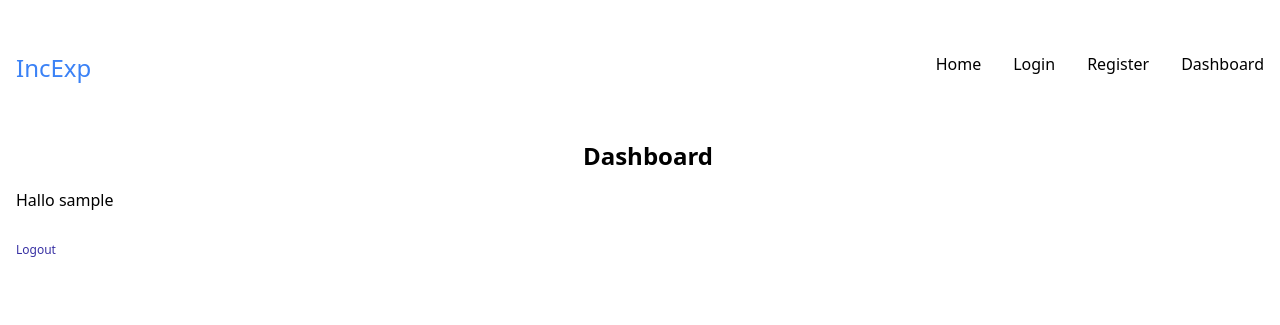
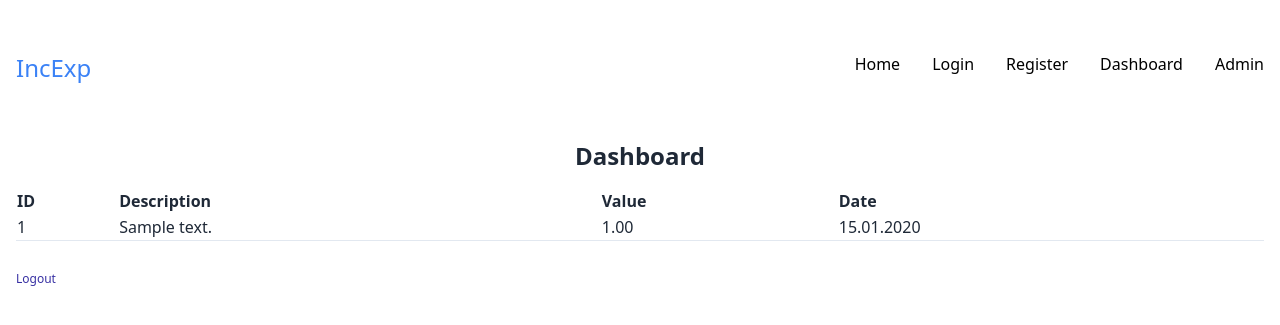
Before and after one commit to Albador/IncExpDjango, a Django app: page /dashboard/ in a window 1280 px wide. Shown: the top 325 px of the page. Run offline with Django 4.2, Linux system fonts and the light colour scheme; a user stored in the database is signed in; tables that the repository leaves empty hold one stand-in row (values such as "Sample post"); some libraries are stand-ins or nearby versions.

Commit message:
booking model and dashboard

```diff
--- a/IncExp/models.py
+++ b/IncExp/models.py
@@ -1,5 +1,6 @@
 from django.db import models
 from django.contrib.auth.models import AbstractUser, UserManager
+from django.conf import settings
 # Create your models here.
 
 
@@ -11,3 +12,30 @@ class CustomUserManager(UserManager):
 
 class CustomUser(AbstractUser):
     objects = CustomUserManager()
+
+
+class BaseModel(models.Model):
+    created = models.DateTimeField(auto_now_add=True)
+    last_modified = models.DateTimeField(auto_now=True)
+
+    class Meta:
+        abstract = True
+
+
+class Booking(BaseModel):
+    description = models.CharField(max_length=250)
+    value = models.DecimalField(max_digits=14, decimal_places=2)
+    currency = models.CharField(max_length=3, default='EUR')
+    date = models.DateField()
+    user = models.ForeignKey(
+        settings.AUTH_USER_MODEL,
+        on_delete=models.CASCADE
+    )
+
+    @property
+    def short_description(self):
+        """returns the first 30 characters of the description"""
+        return self.description if len(self.description) < 30 else (self.description[:26] + ' ...')
+
+    def __str__(self):
+        return 'Booking: {}'.format(self.id)
--- a/IncExp/views.py
+++ b/IncExp/views.py
@@ -3,6 +3,7 @@ from django.views.generic import TemplateView, CreateView
 from django.contrib.auth.views import LoginView, LogoutView
 from django.contrib.auth.mixins import LoginRequiredMixin
 from IncExp.forms import RegistrationForm
+from IncExp.models import Booking
 from django.urls import reverse_lazy
 from django.contrib import messages
 
@@ -28,3 +29,8 @@ class RegisterView(CreateView):
 class DashboardView(LoginRequiredMixin, TemplateView):
     template_name = "IncExp\dashboard.html"
     login_url = 'login'
+
+    def get_context_data(self, **kwargs):
+        context = super().get_context_data(**kwargs)
+        context['booking_list'] = Booking.objects.filter(user=self.request.user)
+        return context
--- a/templates/IncExp/base.html
+++ b/templates/IncExp/base.html
@@ -20,6 +20,7 @@
             <a href="{% url 'login' %}">Login</a>
             <a href="{% url 'register' %}">Register</a>
             <a href="{% url 'dashboard' %}">Dashboard</a>
+            <a href="{% url 'admin:index' %}">Admin</a>
         </div>
         <div class="flex flex-col lg:hidden" id="hamburgermenu" _="on click toggle .hidden on #navunderhamburger">
             <div class="cursor-pointer space-y-2">
@@ -33,11 +34,12 @@
                 <a class="flex flex-row" href="{% url 'login' %}">Login</a>
                 <a class="flex flex-row" href="{% url 'register' %}">Register</a>
                 <a class="flex flex-row" href="{% url 'dashboard' %}">Dashboard</a>
+                <a class="flex flex-row" href="{% url 'admin:index' %}">Admin</a>
             </div>
         </div>
     </nav>
     <div class="flex-auto pt-6 pb-6">
-        <div class="pl-4" id="content">{% block content %}{% endblock %}</div>
+        <div class="pl-4 pr-4" id="content">{% block content %}{% endblock %}</div>
     </div>
 </div>
 </body>
--- a/templates/IncExp/dashboard.html
+++ b/templates/IncExp/dashboard.html
@@ -1,9 +1,24 @@
 {% extends "IncExp/base.html" %}
 {% block title %}Dashboard{% endblock %}
 {% block content %}
-    <h1 class="text-2xl pb-4 font-bold text-center">Dashboard</h1>
+    <h1 class="text-gray-800 text-2xl pb-4 font-bold text-center">Dashboard</h1>
     {% if user.is_authenticated %}
-        <div class="flex flex-row">Hallo {{ user.username }}</div>
+        <table class="text-gray-800 w-full text-left">
+        <thead class="">
+            <th>ID</th>
+            <th>Description</th>
+            <th>Value</th>
+            <th>Date</th>
+        </thead>
+        {% for booking in booking_list %}
+            <tr class="border-b border-slate-200">
+                <td>{{ booking.id }}</td>
+                <td>{{ booking.short_description }}</td>
+                <td>{{ booking.value }}</td>
+                <td>{{ booking.date|date:"d.m.Y" }}</td>
+            </tr>
+        {% endfor %}
+        </table>
     {% endif %}
     <br>
     <a href="{% url 'logout' %}" class="text-indigo-800 text-xs hover:font-bold">Logout</a>
```
Also changed, not shown: IncExp/admin.py (+7 -1 lines).
